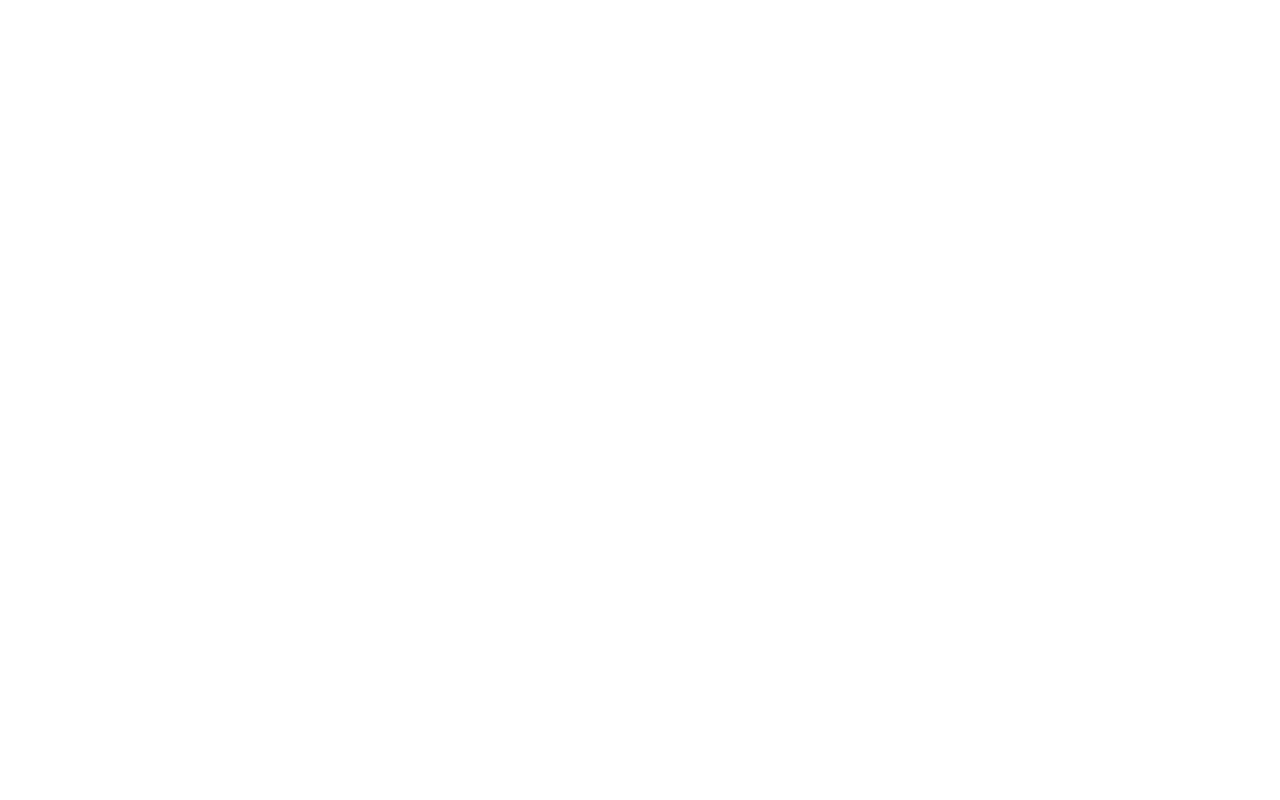
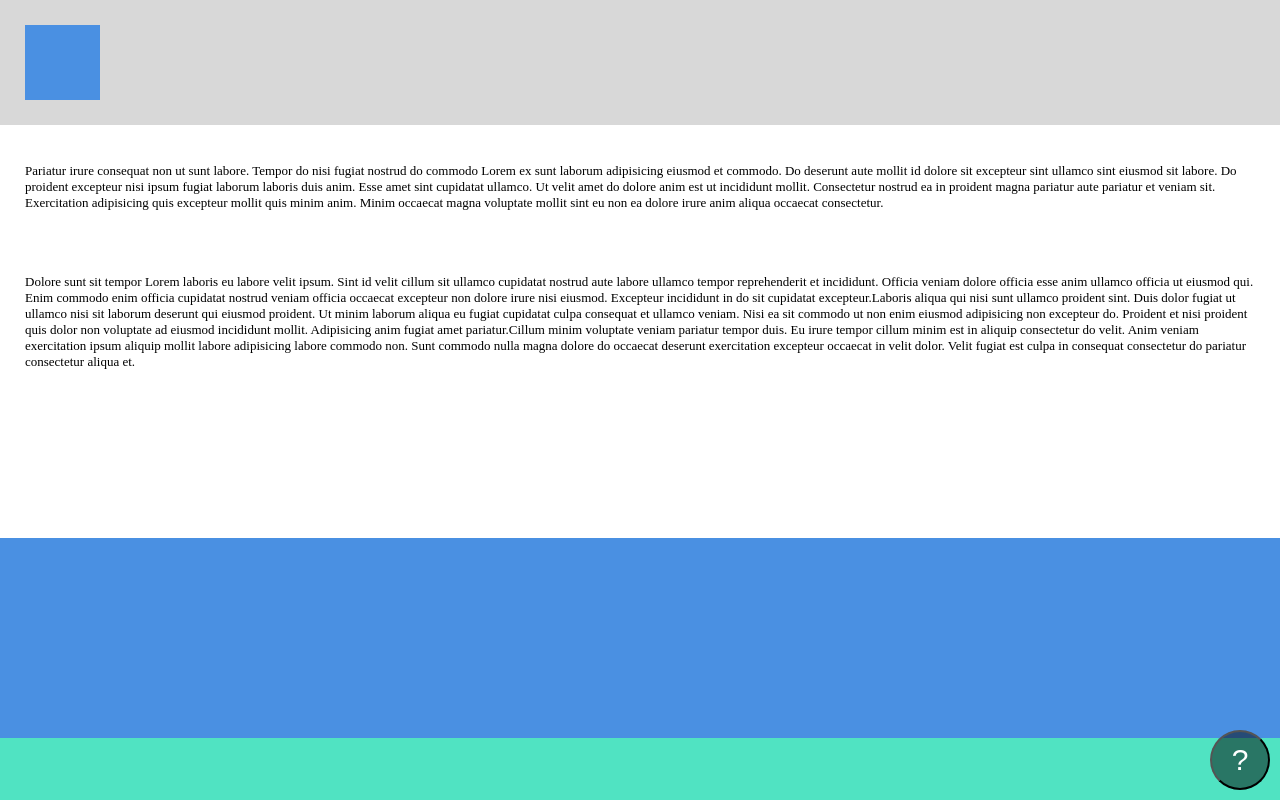
Before and after one commit to McKenzie-Allen/html-css-drill-3, a plain HTML site: page index.html in a window 1280 px wide. Shown: the top 800 px of the page. Drawn offline with Linux system fonts and the light colour scheme.

Commit message:
all code and items are laied in

```diff
--- a/index.html
+++ b/index.html
@@ -11,6 +11,27 @@
 </head>
 
 <body>
+    <header>
+        <div id="bluesquare"></div>
+    </header>
+    <article id="textcontain">
+        <p>Pariatur irure consequat non ut sunt labore. Tempor do nisi fugiat nostrud do commodo Lorem ex sunt laborum adipisicing eiusmod et commodo. Do deserunt aute mollit id dolore sit excepteur sint ullamco sint eiusmod sit labore. Do proident excepteur
+            nisi ipsum fugiat laborum laboris duis anim. Esse amet sint cupidatat ullamco. Ut velit amet do dolore anim est ut incididunt mollit. Consectetur nostrud ea in proident magna pariatur aute pariatur et veniam sit. Exercitation adipisicing quis
+            excepteur mollit quis minim anim. Minim occaecat magna voluptate mollit sint eu non ea dolore irure anim aliqua occaecat consectetur.</p>
+
+        <p>Dolore sunt sit tempor Lorem laboris eu labore velit ipsum. Sint id velit cillum sit ullamco cupidatat nostrud aute labore ullamco tempor reprehenderit et incididunt. Officia veniam dolore officia esse anim ullamco officia ut eiusmod qui. Enim
+            commodo enim officia cupidatat nostrud veniam officia occaecat excepteur non dolore irure nisi eiusmod. Excepteur incididunt in do sit cupidatat excepteur.Laboris aliqua qui nisi sunt ullamco proident sint. Duis dolor fugiat ut ullamco nisi
+            sit laborum deserunt qui eiusmod proident. Ut minim laborum aliqua eu fugiat cupidatat culpa consequat et ullamco veniam. Nisi ea sit commodo ut non enim eiusmod adipisicing non excepteur do. Proident et nisi proident quis dolor non voluptate
+            ad eiusmod incididunt mollit. Adipisicing anim fugiat amet pariatur.Cillum minim voluptate veniam pariatur tempor duis. Eu irure tempor cillum minim est in aliquip consectetur do velit. Anim veniam exercitation ipsum aliquip mollit labore
+            adipisicing labore commodo non. Sunt commodo nulla magna dolore do occaecat deserunt exercitation excepteur occaecat in velit dolor. Velit fugiat est culpa in consequat consectetur do pariatur consectetur aliqua et.</p>
+    </article>
+    <div class="section" id="blue"></div>
+    <div class="section" id="aqua"></div>
+    <div class="section" id="springgreen"></div>
+    <div class="section" id="yellow"></div>
+    <div id="question">
+        <button>?</button>
+    </div>
 
 </body>
 
```
